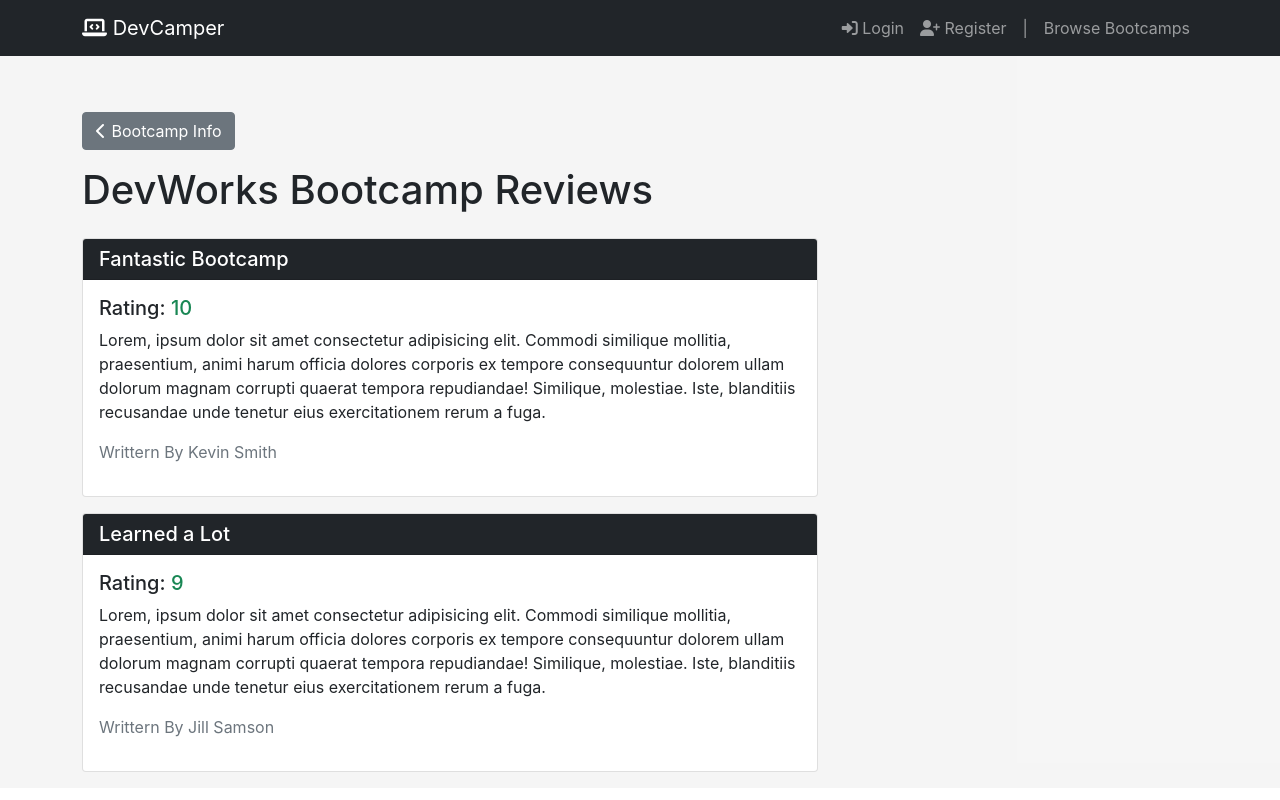
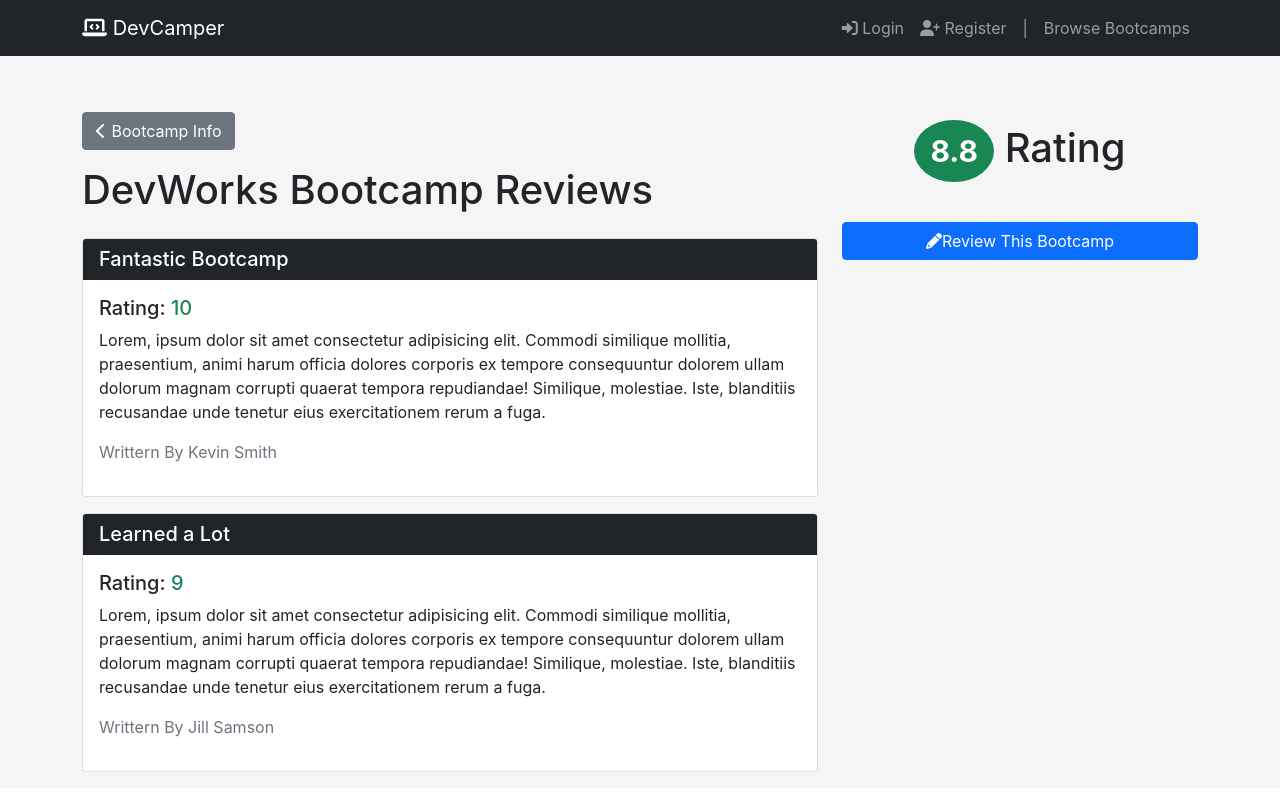
Before and after one commit to sholabioku/devcamper-api, a React (Create React App) app in the folder frontend/: page /bootcamps/1/reviews in a window 1280 px wide. Built offline with nearby package versions, Linux system fonts and the light colour scheme.

Commit message:
Add jsx for sidebar col

```diff
--- a/frontend/src/pages/reviews/Reviews.jsx
+++ b/frontend/src/pages/reviews/Reviews.jsx
@@ -1,5 +1,5 @@
 import React from 'react';
-import { Card, Col, Container, Row } from 'react-bootstrap';
+import { Badge, Card, Col, Container, Row } from 'react-bootstrap';
 import { Link } from 'react-router-dom';
 import './reviews.css';
 
@@ -55,6 +55,23 @@ const Reviews = () => {
               </Card.Body>
             </Card>
           </Col>
+          <Col>
+            <h1 className="text-center my-4">
+              <Badge bg="success" className="rounded-circle p-3">
+                8.8
+              </Badge>{' '}
+              Rating
+            </h1>
+            <div className="d-grid gap-2">
+              <Link
+                to="/bootcamps/bootcampId/add-review"
+                className="btn btn-primary btn-block my-3"
+              >
+                <i className="fas fa-pencil-alt" />
+                Review This Bootcamp
+              </Link>
+            </div>
+          </Col>
         </Row>
       </Container>
     </div>
```
